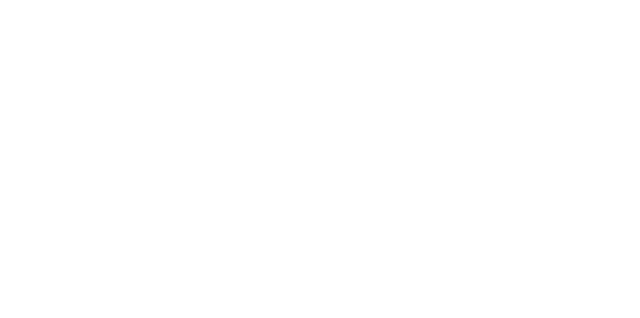
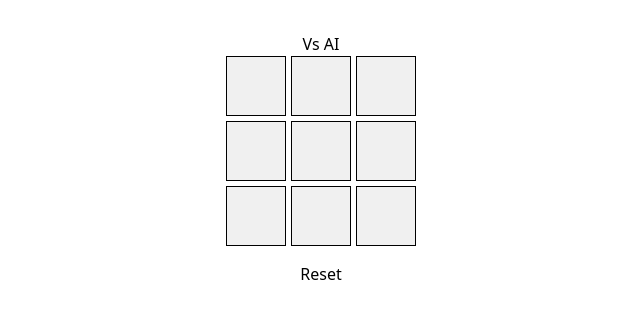
Before and after one commit to BSD-28/Tictactoe, a React (Vite) app in the folder client/: page /vs-ai in a window 1280 px wide. Before the commit this address had no page. Shown: the top 318 px of the page, without its empty margins (319-959 px from the left). Built offline with nearby package versions, Linux system fonts and the light colour scheme.

Commit message:
vs ai backend and frontend

```diff
--- a/client/package.json
+++ b/client/package.json
@@ -11,6 +11,7 @@
   },
   "dependencies": {
     "@tailwindcss/vite": "^4.1.15",
+    "axios": "^1.12.2",
     "react": "^19.1.1",
     "react-dom": "^19.1.1",
     "react-router": "^7.9.4",
--- a/client/src/main.jsx
+++ b/client/src/main.jsx
@@ -4,6 +4,7 @@ import "./index.css";
 import { BrowserRouter, Routes, Route } from "react-router";
 import LoginPage from "./views/LoginPage.jsx";
 import Homepage from "./views/Homepage.jsx";
+import VsAi from "./views/VsAi.jsx";
 
 createRoot(document.getElementById("root")).render(
   <StrictMode>
@@ -11,6 +12,7 @@ createRoot(document.getElementById("root")).render(
       <Routes>
         <Route path="/login" element={<LoginPage />} />
         <Route path="/" element={<Homepage />} />
+        <Route path="/vs-ai" element={<VsAi />} />
       </Routes>
     </BrowserRouter>
   </StrictMode>
--- /dev/null
+++ b/client/src/views/VsAi.jsx
@@ -0,0 +1,108 @@
+import { useState, useEffect } from "react";
+import axios from "axios";
+
+export default function VsAi() {
+  const [board, setBoard] = useState(Array(9).fill(null));
+  const [aiThinking, setAiThinking] = useState(false);
+  const [winner, setWinner] = useState(null);
+
+  // Fungsi cek pemenang
+  const checkWinner = (board) => {
+    const lines = [
+      [0,1,2],[3,4,5],[6,7,8],
+      [0,3,6],[1,4,7],[2,5,8],
+      [0,4,8],[2,4,6]
+    ];
+    for (let [a,b,c] of lines) {
+      if (board[a] && board[a] === board[b] && board[a] === board[c]) return board[a];
+    }
+    return board.includes(null) ? null : "Draw";
+  };
+
+  const handleClick = (index) => {
+    if (board[index] !== null || aiThinking || winner) return;
+    const newBoard = [...board];
+    newBoard[index] = "X";
+    setBoard(newBoard);
+  };
+
+  // AI move otomatis tiap board berubah
+  useEffect(() => {
+    const result = checkWinner(board);
+    if (result) {
+      setWinner(result);
+      return; // stop AI kalau sudah ada pemenang
+    }
+
+    const emptyCells = board.filter((c) => c === null);
+    if (emptyCells.length === 0) return;
+
+    const xCount = board.filter((c) => c === "X").length;
+    const oCount = board.filter((c) => c === "O").length;
+    if (xCount <= oCount) return;
+
+    const timer = setTimeout(async () => {
+      try {
+        setAiThinking(true);
+        const res = await axios.post("http://localhost:3000/ai-move", { board });
+        const move = res.data.move;
+
+        const newBoard = [...board];
+        newBoard[move] = "O";
+        setBoard(newBoard);
+      } catch (err) {
+        console.error("Error calling AI:", err);
+      } finally {
+        setAiThinking(false);
+      }
+    }, 2000);
+
+    return () => clearTimeout(timer);
+  }, [board]);
+
+  const handleReset = () => {
+    setBoard(Array(9).fill(null));
+    setAiThinking(false);
+    setWinner(null);
+  };
+
+  return (
+    <div style={{ textAlign: "center", marginTop: "2rem" }}>
+      <h1>Vs AI</h1>
+      <div
+        style={{
+          display: "grid",
+          gridTemplateColumns: "repeat(3, 60px)",
+          gap: "5px",
+          justifyContent: "center",
+          marginBottom: "1rem",
+        }}
+      >
+        {board.map((cell, i) => (
+          <div
+            key={i}
+            onClick={() => handleClick(i)}
+            style={{
+              width: "60px",
+              height: "60px",
+              border: "1px solid black",
+              display: "flex",
+              alignItems: "center",
+              justifyContent: "center",
+              fontSize: "2rem",
+              cursor: aiThinking || cell || winner ? "not-allowed" : "pointer",
+              backgroundColor: "#f0f0f0",
+            }}
+          >
+            {cell}
+          </div>
+        ))}
+      </div>
+
+      <button onClick={handleReset}>Reset</button>
+
+      {aiThinking && <p>AI turn...</p>}
+      {winner && <p>{winner === "Draw" ? "Draw!" : `Winner: ${winner}`}</p>}
+    </div>
+  );
+}
```
Also changed, not shown: 2 other files (tests, documents, lock files or other folders).
